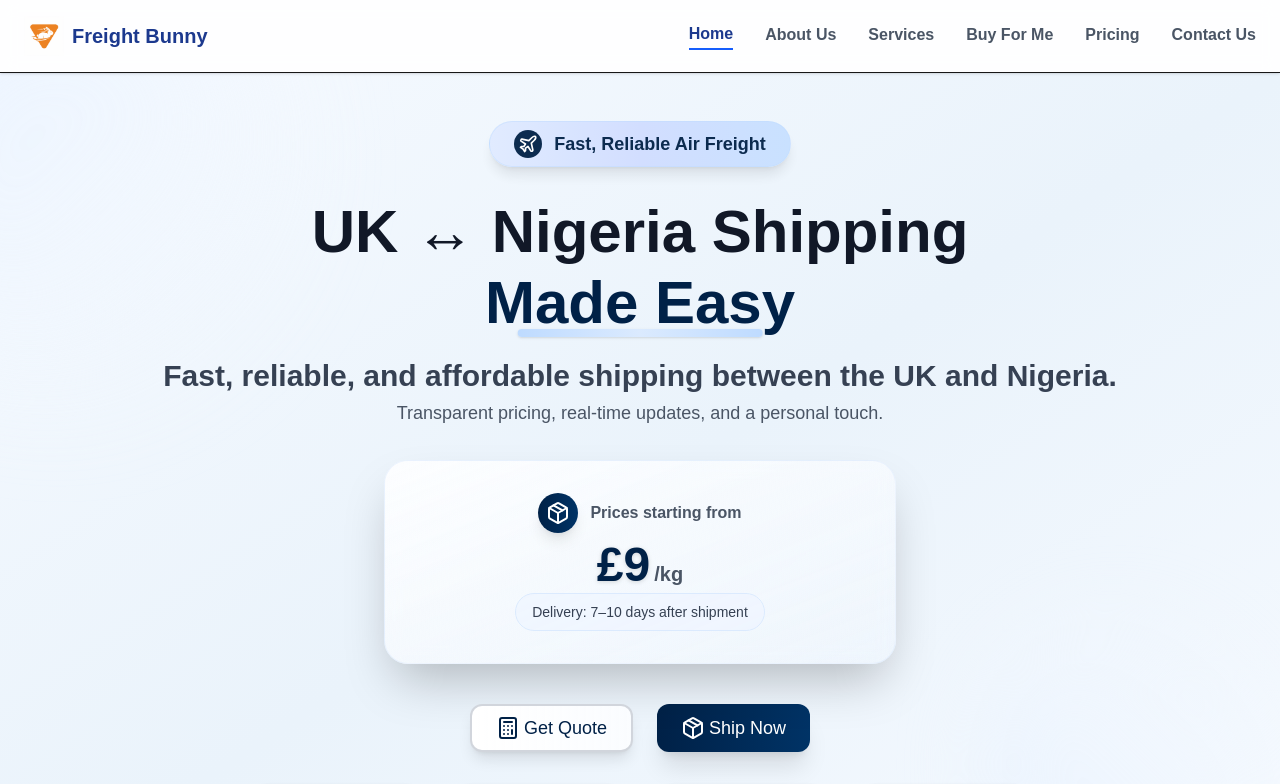
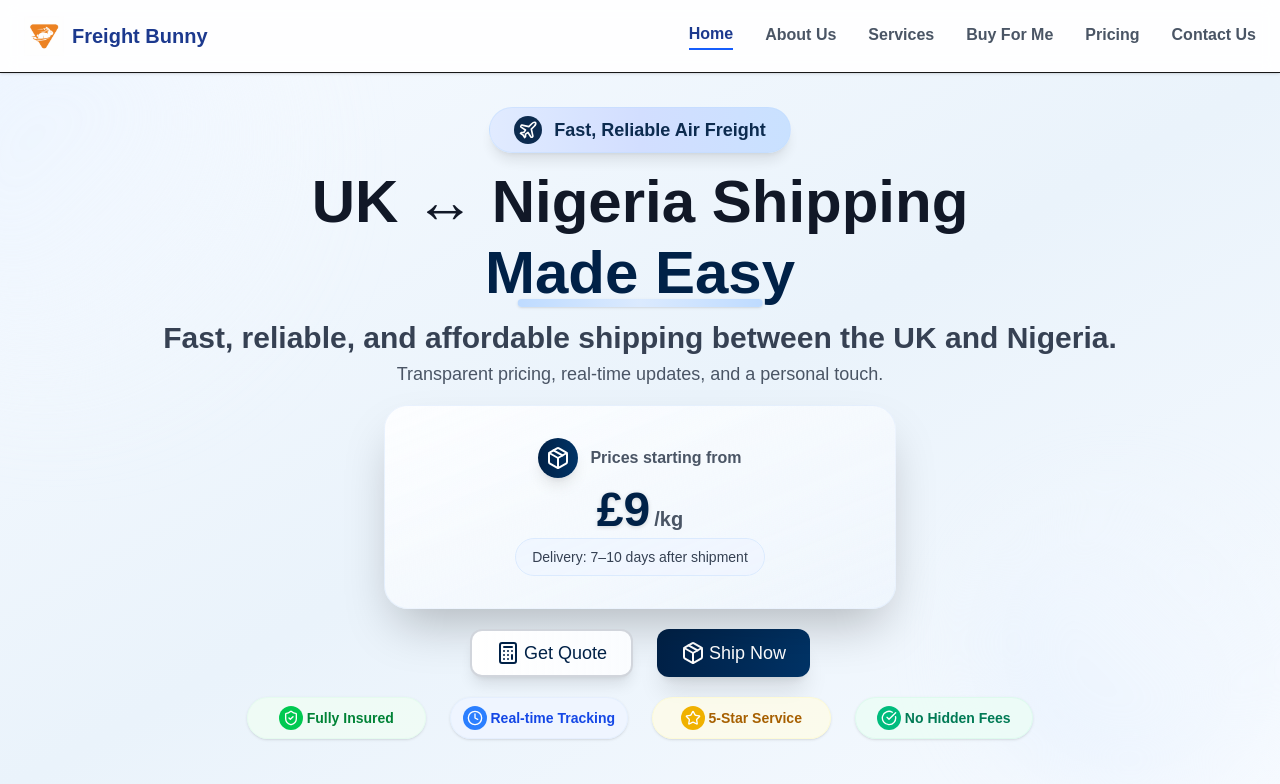
Before and after one commit to Tola-adelase/freight-bunny, a Next.js app: page / in a window 1280 px wide. Shown: the top 784 px of the page. Built offline with nearby package versions, Linux system fonts and the light colour scheme.

Commit message:
Fix: changes

```diff
--- a/app/page.tsx
+++ b/app/page.tsx
@@ -600,14 +600,14 @@ export default function FreightBunnyHome() {
       </header>
 
       {/* Hero Section */}
-      <section className="relative min-h-[85vh] sm:min-h-[90vh] md:min-h-[calc(100vh-64px)] flex flex-col justify-start items-center px-4 sm:px-6 md:px-8 lg:px-8 bg-gradient-to-br from-[#f6faff] via-[#eaf3fb] to-[#f6faff] overflow-hidden">
+      <section className="relative min-h-[85vh] sm:min-h-[90vh] md:min-h-[85vh] lg:min-h-[90vh] flex flex-col justify-center items-center px-4 sm:px-6 md:px-8 lg:px-8 bg-gradient-to-br from-[#f6faff] via-[#eaf3fb] to-[#f6faff] overflow-hidden">
         {/* Abstract Shape for Visual Interest */}
         <div className="absolute -top-24 -left-32 w-[400px] h-[400px] bg-gradient-to-br from-blue-100 via-blue-50 to-transparent rounded-full blur-3xl opacity-60 z-0"></div>
         <div className="absolute bottom-0 right-0 w-[300px] h-[300px] bg-gradient-to-tr from-blue-100 via-blue-50 to-transparent rounded-full blur-2xl opacity-50 z-0"></div>
 
-        <div className="container mx-auto flex flex-col justify-start items-center h-full relative z-10 pt-8 pb-4 sm:py-8 md:py-12">
+        <div className="container mx-auto flex flex-col justify-center items-center h-full relative z-10 py-6 sm:py-8 md:py-8 animate-in fade-in duration-700">
           {/* Badge */}
-          <div className="mb-6 sm:mb-7 md:mb-8">
+          <div className="mb-4 sm:mb-5 md:mb-4">
             <span className="inline-flex items-center px-4 py-2 sm:px-5 md:px-6 rounded-full bg-gradient-to-r from-[#e0eaff] via-[#d0ddff] to-[#c7e0ff] text-[#002147] text-base sm:text-base md:text-lg font-bold shadow-lg border border-blue-200/50 backdrop-blur-sm animate-pulse">
               <div className="bg-[#002147] p-1 rounded-full mr-3">
                 <Plane className="w-4 h-4 sm:w-5 sm:h-5 text-white" />
@@ -620,7 +620,7 @@ export default function FreightBunnyHome() {
           <h1 className="text-4xl sm:text-4xl md:text-5xl lg:text-6xl font-extrabold text-[#111827] text-center mb-2 leading-[1.1] px-2">
             UK ↔ Nigeria Shipping
           </h1>
-          <div className="relative flex justify-center mb-4 sm:mb-6">
+          <div className="relative flex justify-center mb-3 sm:mb-4">
             <span className="block text-[#002147] text-4xl sm:text-4xl md:text-5xl lg:text-6xl font-extrabold text-center px-2 relative">
               Made Easy
               <span className="absolute left-1/2 -bottom-1 w-3/4 h-2 sm:h-2 bg-gradient-to-r from-blue-200 via-blue-100 to-blue-200 rounded-full -translate-x-1/2 z-[-1] shadow-sm"></span>
@@ -631,12 +631,12 @@ export default function FreightBunnyHome() {
           <p className="text-base sm:text-xl md:text-2xl lg:text-3xl text-gray-700 font-semibold text-center mb-1 px-4 leading-tight">
             Fast, reliable, and affordable shipping between the UK and Nigeria.
           </p>
-          <p className="text-sm sm:text-base md:text-lg text-gray-600 text-center mb-4 sm:mb-8 px-4 leading-relaxed">
+          <p className="text-sm sm:text-base md:text-lg text-gray-600 text-center mb-3 sm:mb-4 px-4 leading-relaxed">
             Transparent pricing, real-time updates, and a personal touch.
           </p>
 
           {/* Pricing Card */}
-          <div className="mb-4 sm:mb-8 md:mb-10 flex justify-center w-full px-4">
+          <div className="mb-3 sm:mb-4 md:mb-5 flex justify-center w-full px-4">
             <div className="bg-gradient-to-br from-white to-blue-50/30 rounded-3xl shadow-2xl hover:shadow-3xl p-4 sm:p-6 md:p-8 max-w-sm sm:max-w-md md:max-w-lg w-full border border-blue-100/50 hover:border-blue-300/70 flex flex-col items-center relative overflow-hidden backdrop-blur-sm transition-all duration-500 hover:scale-105 hover:-translate-y-2 group">
               <div className="absolute inset-0 bg-gradient-to-br from-blue-50/20 to-transparent rounded-3xl"></div>
               <div className="relative z-10 flex items-center justify-center mb-2">
@@ -656,7 +656,7 @@ export default function FreightBunnyHome() {
           </div>
 
           {/* Action Buttons */}
-          <div className="flex flex-row gap-3 sm:gap-4 md:gap-6 mb-4 sm:mb-6 md:mb-8 justify-center w-full max-w-lg sm:max-w-2xl md:max-w-3xl px-4">
+          <div className="flex flex-row gap-3 sm:gap-4 md:gap-6 mb-3 sm:mb-4 md:mb-5 justify-center w-full max-w-lg sm:max-w-2xl md:max-w-3xl px-4">
             <Button
               size="lg"
               variant="outline"
@@ -687,26 +687,26 @@ export default function FreightBunnyHome() {
           </div>
 
           {/* Trust Indicators Row */}
-          <div className="grid grid-cols-2 sm:flex sm:flex-wrap md:grid md:grid-cols-4 justify-center items-center gap-3 sm:gap-4 md:gap-6 mb-4 sm:mb-8 md:mb-10 mt-3 sm:mt-0 px-4 max-w-4xl mx-auto">
-            <div className="flex items-center gap-1 bg-green-50/80 backdrop-blur-sm px-2 py-1 sm:px-3 sm:py-2 rounded-full border border-green-100/50 shadow-sm text-center justify-center">
+          <div className="grid grid-cols-2 sm:flex sm:flex-wrap md:grid md:grid-cols-4 justify-center items-center gap-3 sm:gap-4 md:gap-6 mb-3 sm:mb-4 md:mb-5 px-4 max-w-4xl mx-auto">
+            <div className="flex items-center gap-1 bg-green-50/80 backdrop-blur-sm px-2 py-1 sm:px-3 sm:py-2 rounded-full border border-green-100/50 shadow-sm hover:shadow-lg text-center justify-center transition-all duration-300 hover:scale-105 hover:-translate-y-1 hover:bg-green-100/90 hover:border-green-200 group cursor-pointer animate-in fade-in duration-500" style={{ animationDelay: '0.1s' }}>
               <div className="bg-green-500 p-0.5 sm:p-1 rounded-full">
                 <ShieldCheck className="h-3 w-3 sm:h-4 sm:w-4 text-white flex-shrink-0" />
               </div>
               <span className="text-green-700 text-xs sm:text-sm font-semibold whitespace-nowrap">Fully Insured</span>
             </div>
-            <div className="flex items-center gap-1 bg-blue-50/80 backdrop-blur-sm px-2 py-1 sm:px-3 sm:py-2 rounded-full border border-blue-100/50 shadow-sm text-center justify-center">
+            <div className="flex items-center gap-1 bg-blue-50/80 backdrop-blur-sm px-2 py-1 sm:px-3 sm:py-2 rounded-full border border-blue-100/50 shadow-sm hover:shadow-lg text-center justify-center transition-all duration-300 hover:scale-105 hover:-translate-y-1 hover:bg-blue-100/90 hover:border-blue-200 group cursor-pointer animate-in fade-in duration-500" style={{ animationDelay: '0.2s' }}>
               <div className="bg-blue-500 p-0.5 sm:p-1 rounded-full">
                 <Clock className="h-3 w-3 sm:h-4 sm:w-4 text-white flex-shrink-0" />
               </div>
               <span className="text-blue-700 text-xs sm:text-sm font-semibold whitespace-nowrap">Real-time Tracking</span>
             </div>
-            <div className="flex items-center gap-1 bg-yellow-50/80 backdrop-blur-sm px-2 py-1 sm:px-3 sm:py-2 rounded-full border border-yellow-100/50 shadow-sm text-center justify-center">
+            <div className="flex items-center gap-1 bg-yellow-50/80 backdrop-blur-sm px-2 py-1 sm:px-3 sm:py-2 rounded-full border border-yellow-100/50 shadow-sm hover:shadow-lg text-center justify-center transition-all duration-300 hover:scale-105 hover:-translate-y-1 hover:bg-yellow-100/90 hover:border-yellow-200 group cursor-pointer animate-in fade-in duration-500" style={{ animationDelay: '0.3s' }}>
               <div className="bg-yellow-500 p-0.5 sm:p-1 rounded-full">
                 <Star className="h-3 w-3 sm:h-4 sm:w-4 text-white flex-shrink-0" />
               </div>
               <span className="text-yellow-700 text-xs sm:text-sm font-semibold whitespace-nowrap">5-Star Service</span>
             </div>
-            <div className="flex items-center gap-1 bg-emerald-50/80 backdrop-blur-sm px-2 py-1 sm:px-3 sm:py-2 rounded-full border border-emerald-100/50 shadow-sm text-center justify-center">
+            <div className="flex items-center gap-1 bg-emerald-50/80 backdrop-blur-sm px-2 py-1 sm:px-3 sm:py-2 rounded-full border border-emerald-100/50 shadow-sm hover:shadow-lg text-center justify-center transition-all duration-300 hover:scale-105 hover:-translate-y-1 hover:bg-emerald-100/90 hover:border-emerald-200 group cursor-pointer animate-in fade-in duration-500" style={{ animationDelay: '0.4s' }}>
               <div className="bg-emerald-500 p-0.5 sm:p-1 rounded-full">
                 <CheckCircle className="h-3 w-3 sm:h-4 sm:w-4 text-white flex-shrink-0" />
               </div>
```
